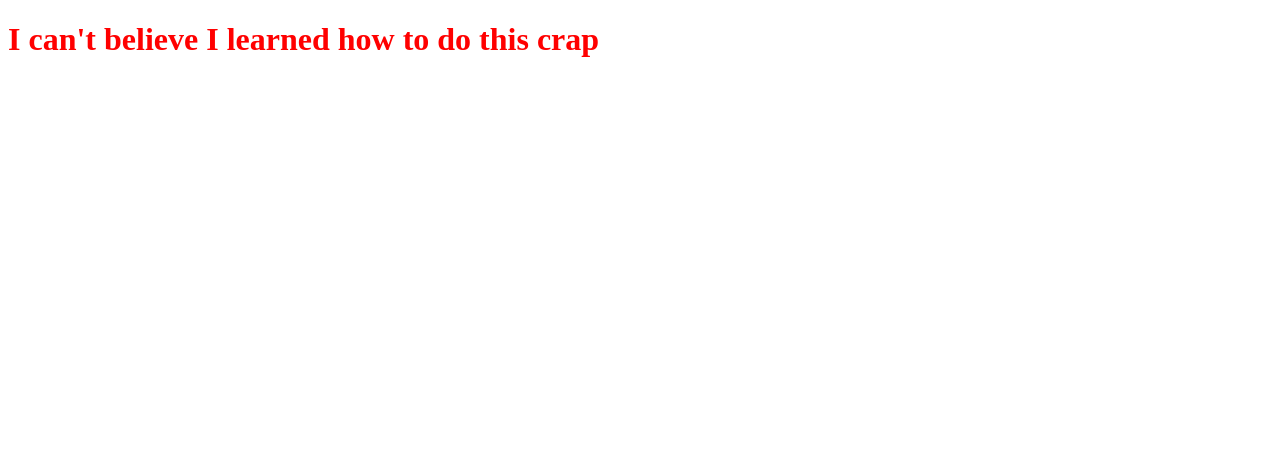
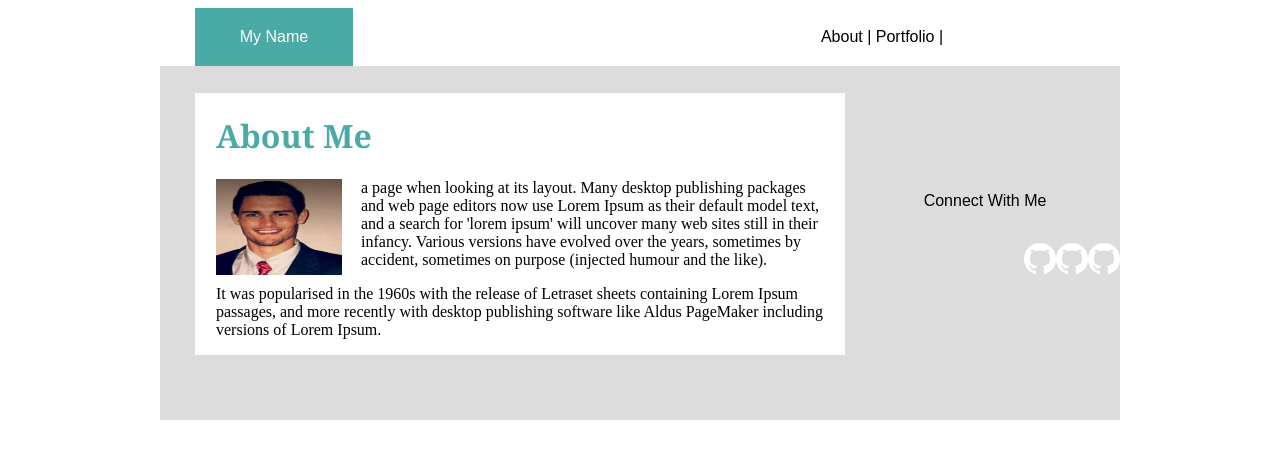
Before and after one commit to jthomassefcik/Week-1-HW, a plain HTML site: page index.html in a window 1280 px wide. Drawn offline with Linux system fonts and the light colour scheme.

Commit message:
This was extremely sorry

```diff
--- a/assets/css/style.css
+++ b/assets/css/style.css
@@ -0,0 +1,96 @@
+.navbar {
+    position: relative;
+    width: 960px;
+    height: 58px;
+    background-color: #ffffff;
+    margin: auto;
+}
+
+.myname {
+    height: 58px;
+    width: 158px;
+    position: absolute;
+    margin-left: 35px;
+    background-color: #4aaaa5;
+    color: #ffffff;
+    text-align: center;
+    vertical-align: middle;
+    line-height: 58px;
+    font-family: "Arial", "Helvetica Neue", Helvetica, sans-serif;
+}
+
+.tabs {
+    height: 58px;
+    width: 170px;
+    position: absolute;
+    right: 153px;
+    text-align: center;
+    vertical-align: middle;
+    line-height: 58px;
+    font-family: "Arial", "Helvetica Neue", Helvetica, sans-serif;
+}
+
+.main {
+    position: relative;
+    width: 960px;
+    margin: auto;
+    background-color: gainsboro;
+    padding: 177px 0px 177px 0px;
+}
+.connect{
+    width:270px;
+    position: absolute;
+    right: 0px;
+    top: 25px;
+}
+
+.content {
+    position: absolute;
+    top: 27px;
+    margin-left:35px;
+    background-color: #ffffff;
+    width: 650px;
+}
+
+div h1 {
+    font-family: Georgia, 'Times New Roman', Times, serif;
+    background-color: #ffffff;
+    color: #4aaaa5;
+    text-align: left;
+    position: relative;
+    left: 21px;
+    width: 392px;
+
+
+}
+
+
+#headshot {
+    margin-left: 21px;
+    margin-right:19px;
+    width: 126px;
+    height: 96px;
+    float: left;
+}
+
+p {
+    margin-right: 19px;
+    margin-left: 21px;
+}
+
+
+.connect {
+    padding: 100px 0px 100px 0px;
+
+    text-align: center;
+    vertical-align: top;
+    line-height: 20px;
+    font-family: "Arial", "Helvetica Neue", Helvetica, sans-serif;
+    float: left;
+
+}
+
+.connecticon {
+
+    float: right;
+}
--- a/index.html
+++ b/index.html
@@ -1,12 +1,37 @@
 <!DOCTYPE html>
 <html lang="en">
+
 <head>
     <meta charset="UTF-8">
     <meta name="viewport" content="width=device-width, initial-scale=1.0">
     <meta http-equiv="X-UA-Compatible" content="ie=edge">
-    <title>Document</title>
+    <title>jthomassefcik_portfolio</title>
+    <link rel="stylesheet" type="text/css" href="assets/css/style.css" />
 </head>
+
 <body>
-    <h1 style="color: red;">I can't believe I learned how to do this crap</h1>
+    <div class="navbar">
+        <div class="myname">My Name</div>
+        <div class="tabs"> About | Portfolio | Contact</div>
+    </div>
+
+    <div class="main">
+        <div class="content">
+            <h1>About Me</h1>
+            <img id = "headshot" src="assets/images/headshot.png"/>
+            <p> a page when looking at its layout. Many desktop publishing packages and web page editors now use Lorem Ipsum as their default model text, and a search for 'lorem ipsum' will uncover many web sites still in their infancy. Various versions have evolved over the years, sometimes by accident, sometimes on purpose (injected humour and the like).</p>
+            <p> It was popularised in the 1960s with the release of Letraset sheets containing Lorem Ipsum passages, and more recently with desktop publishing software like Aldus PageMaker including versions of Lorem Ipsum.</p>
+        </div>
+        <div>
+            <div class="connect">Connect With Me</div>
+            <img class="connecticon" src="assets/images/GitHub-Mark/PNG/GitHub-Mark-Light-32px.png"/>
+            <img class="connecticon" src="assets/images/GitHub-Mark/PNG/GitHub-Mark-Light-32px.png"/>
+            <img class="connecticon" src="assets/images/GitHub-Mark/PNG/GitHub-Mark-Light-32px.png"/>
+        </div>
+    </div>
+
+
+
 </body>
+
 </html>
```
Also changed, not shown: assets/images/headshot.png (added), 3 other files.
